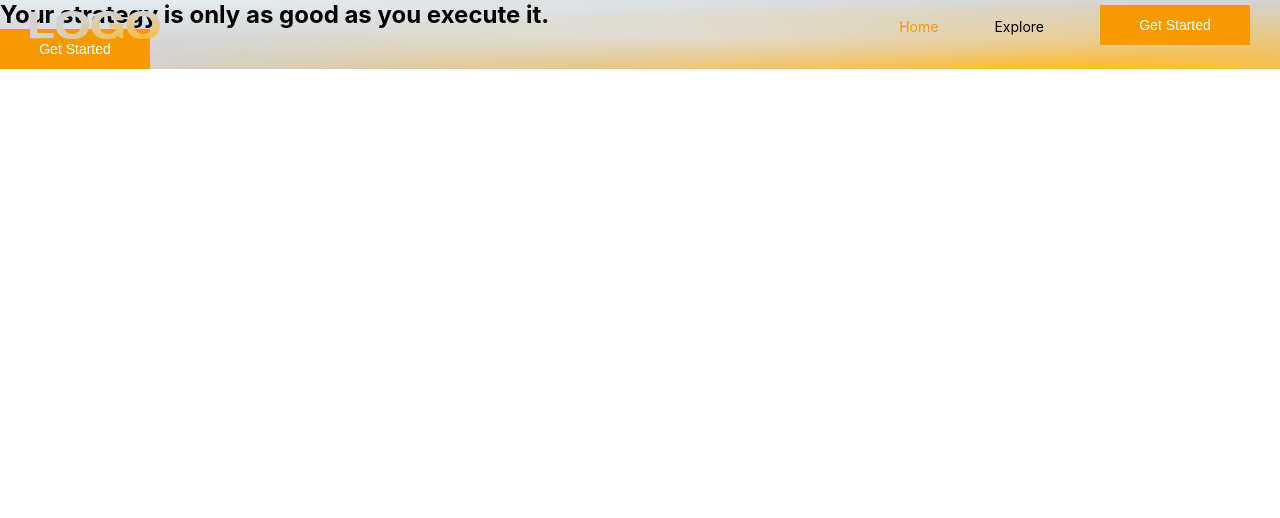
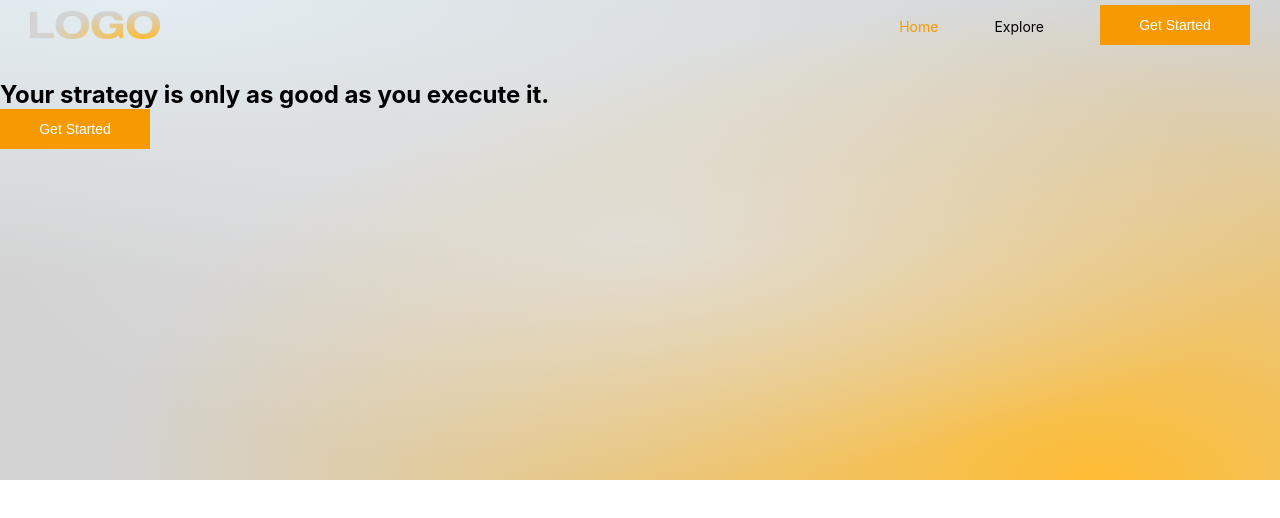
Before and after one commit to rahulsreekumar81/NextJs-Website-CSS, a Next.js app: page / in a window 1280 px wide. Shown: the top 518 px of the page. Built offline with nearby package versions, Linux system fonts and the light colour scheme.

Commit message:
💄 : Added padding

```diff
--- a/styles/HeroSection.module.css
+++ b/styles/HeroSection.module.css
@@ -1,4 +1,7 @@
 .section_container {
+  padding-top: 5rem;
+  padding-bottom: 2rem;
+  min-height: 60vh;
   background: linear-gradient(
       0deg,
       rgba(255, 255, 255, 0.2),
```
